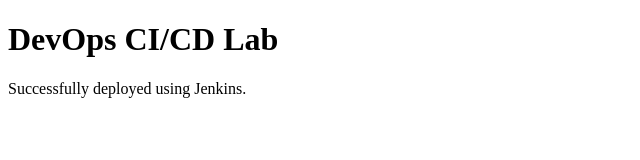
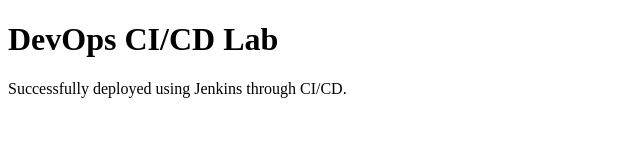
Before and after one commit to abhayrana007/devops-lab, a plain HTML site: page index.html in a window 1280 px wide. Shown: the whole page, without its empty margins (0-640 px from the left). Drawn offline with Linux system fonts and the light colour scheme.

Commit message:
Update deployment message

```diff
--- a/index.html
+++ b/index.html
@@ -5,6 +5,6 @@
 </head>
 <body>
     <h1>DevOps CI/CD Lab</h1>
-    <p>Successfully deployed using Jenkins.</p>
+    <p>Successfully deployed using Jenkins through CI/CD.</p>
 </body>
 </html>
```
